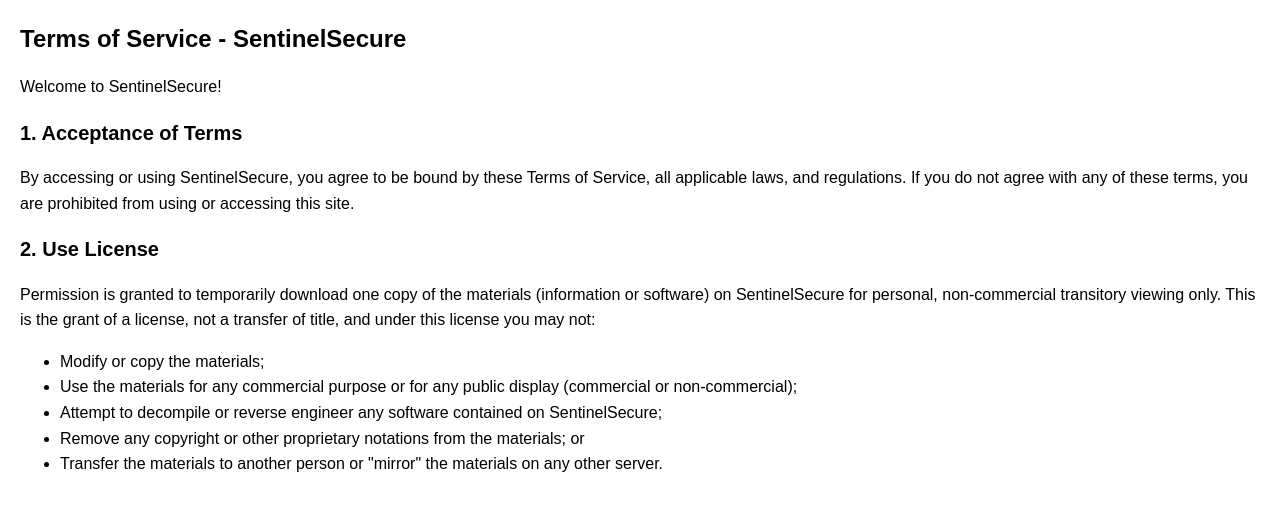
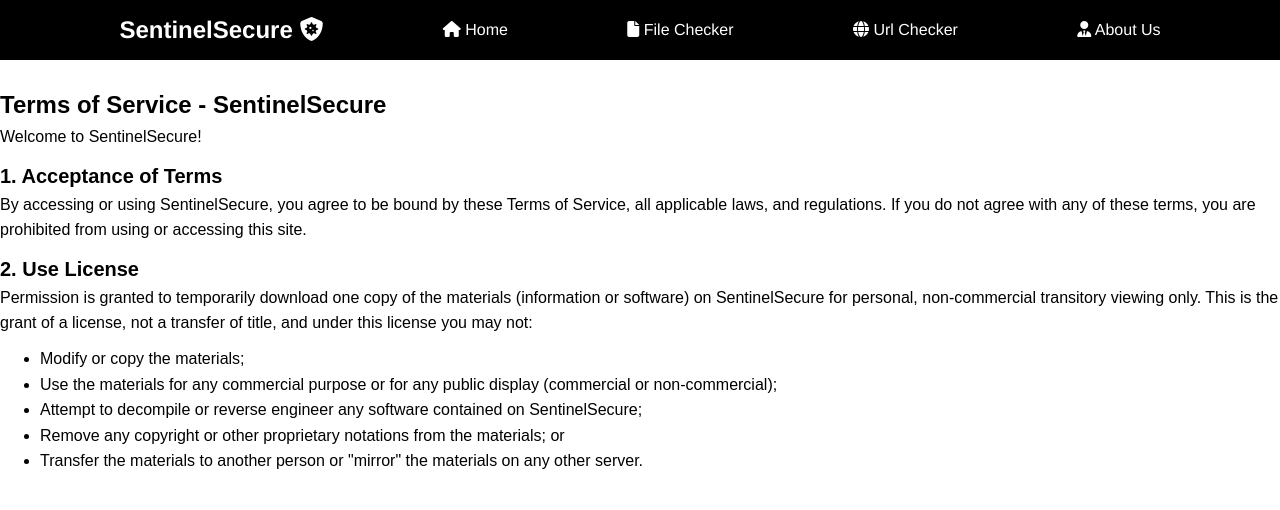
Before and after one commit to CipheredGhostShell/File_Analyzer, a plain HTML site: page Terms Of Service.html in a window 1280 px wide. Drawn offline with Linux system fonts and the light colour scheme.

Commit message:
Minor Updates

```diff
--- a/Terms Of Service.html
+++ b/Terms Of Service.html
@@ -4,10 +4,25 @@
     <meta charset="UTF-8">
     <meta name="viewport" content="width=device-width, initial-scale=1.0">
     <title>Terms of Service - SentinelSecure</title>
+    <link type="image/png" rel="icon" href="Images/favicon.png">
+    <header>
+        <div id="navbar">
+            <h1>SentinelSecure <i class="fa-solid fa-shield-virus"></i></h1>
+            <a href="index.html" class="HomeButton nav-button"><i class="fa-solid fa-house"></i> Home</a>
+            <a href="File Checker.html" class="FileChekButton nav-button"><i class="fa-solid fa-file"></i> File
+                Checker</a>
+            <a href="Url Checker.html" class="UrlCheckButton nav-button"><i class="fa-solid fa-globe"></i> Url
+                Checker</a>
+            <a href="About Us.html" class="AboutUsButton nav-button"><i class="fa-solid fa-user-tie"></i> About Us</a>
+        </div>
+    </header>
+    <link rel="stylesheet" href="style.css">
+    <link rel="stylesheet" href="https://cdnjs.cloudflare.com/ajax/libs/font-awesome/6.5.2/css/all.min.css"
+        integrity="sha512-SnH5WK+bZxgPHs44uWIX+LLJAJ9/2PkPKZ5QiAj6Ta86w+fsb2TkcmfRyVX3pBnMFcV7oQPJkl9QevSCWr3W6A=="
+        crossorigin="anonymous" referrerpolicy="no-referrer" />
     <style>
         body {
             font-family: Arial, sans-serif;
-            margin: 20px;
             line-height: 1.6;
         }
         h1 {
@@ -28,7 +43,7 @@
     </style>
 </head>
 <body>
-    <h1>Terms of Service - SentinelSecure</h1>
+    <br><h1>Terms of Service - SentinelSecure</h1>
     <p>Welcome to SentinelSecure!</p>
 
     <h2>1. Acceptance of Terms</h2>
--- a/url_checker.js
+++ b/url_checker.js
@@ -49,7 +49,7 @@ console.log('URL Identifier:', urlIdentifier);
                 console.log("data get succecsfuly",response)
                 let box=document.createElement("div")
                 box.innerHTML=`
-                <div class="heading"><h1>Here's Your Report</h1></div>
+                <div class="heading"><h1>HERE'S YOUR REPORT</h1></div>
                 <div id="chart-container">
                 <canvas id="myPieChart" width="200" height="200"></canvas>
             </div>
```
Also changed, not shown: About Us.html (+1 -0 lines), File Checker.html (+1 -0 lines), Url Checker.html (+1 -0 lines).
